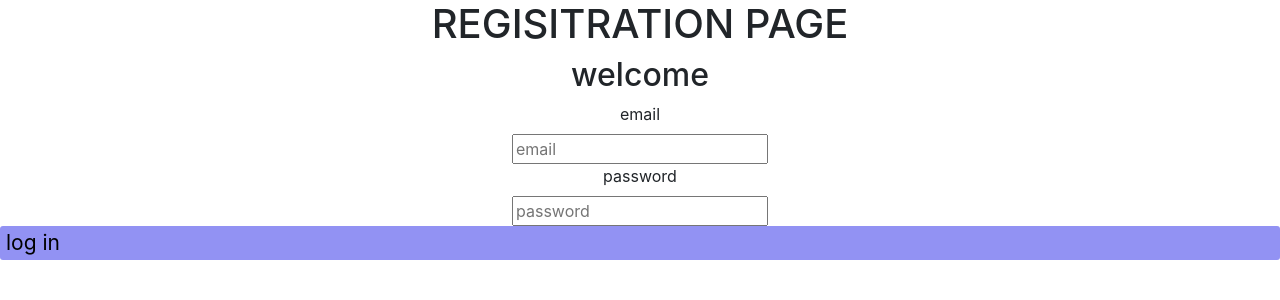
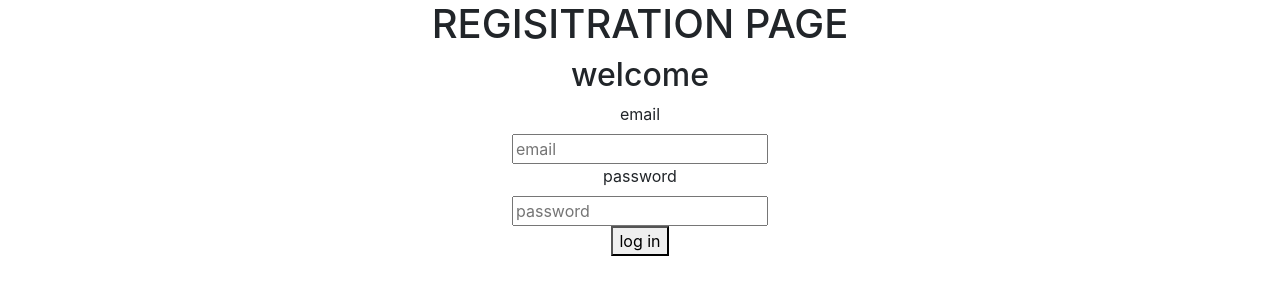
Before and after one commit to smithapatil12/applicationreg, a React (Create React App) app: page / in a window 1280 px wide. Shown: the top 300 px of the page. Built offline with nearby package versions, Linux system fonts and the light colour scheme.

Commit message:
Update App.js

```diff
--- a/src/App.js
+++ b/src/App.js
@@ -13,19 +13,19 @@ class App extends Component {
      <h2 className="text-center">welcome</h2>
      <formgroup>
       <div>
-       <label className="text-centre">email</label>
+       <label className="base-container">email</label>
       </div>
        <input type="email" placeholder="email"/>
      </formgroup>
 <div>
      <formgroup>
       <div>
-       <label>password</label>
+       <label className="base-container">password</label>
       </div>
        <input type="password" placeholder="password"/>
      </formgroup>
     </div>
-     <button className="submit"> log in </button>
+     <button className="submit,btn-lg"> log in </button>
     </form>
   );
 }
```
